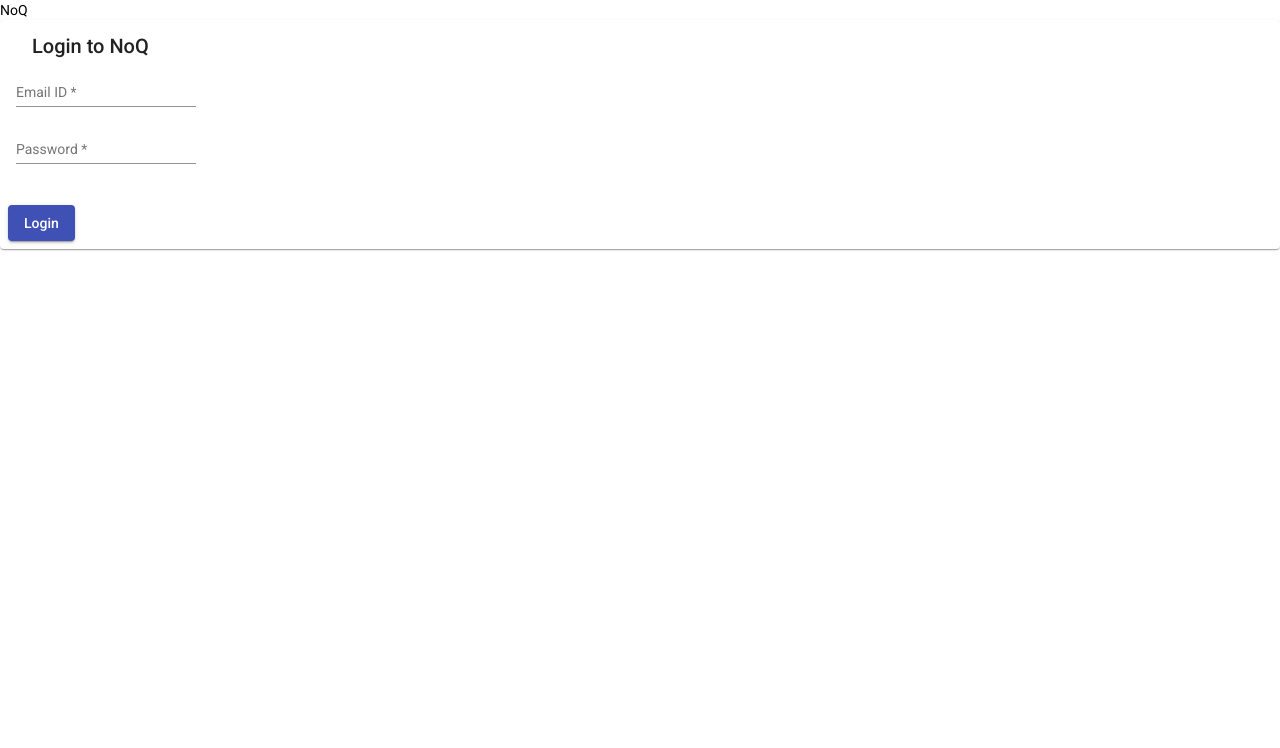
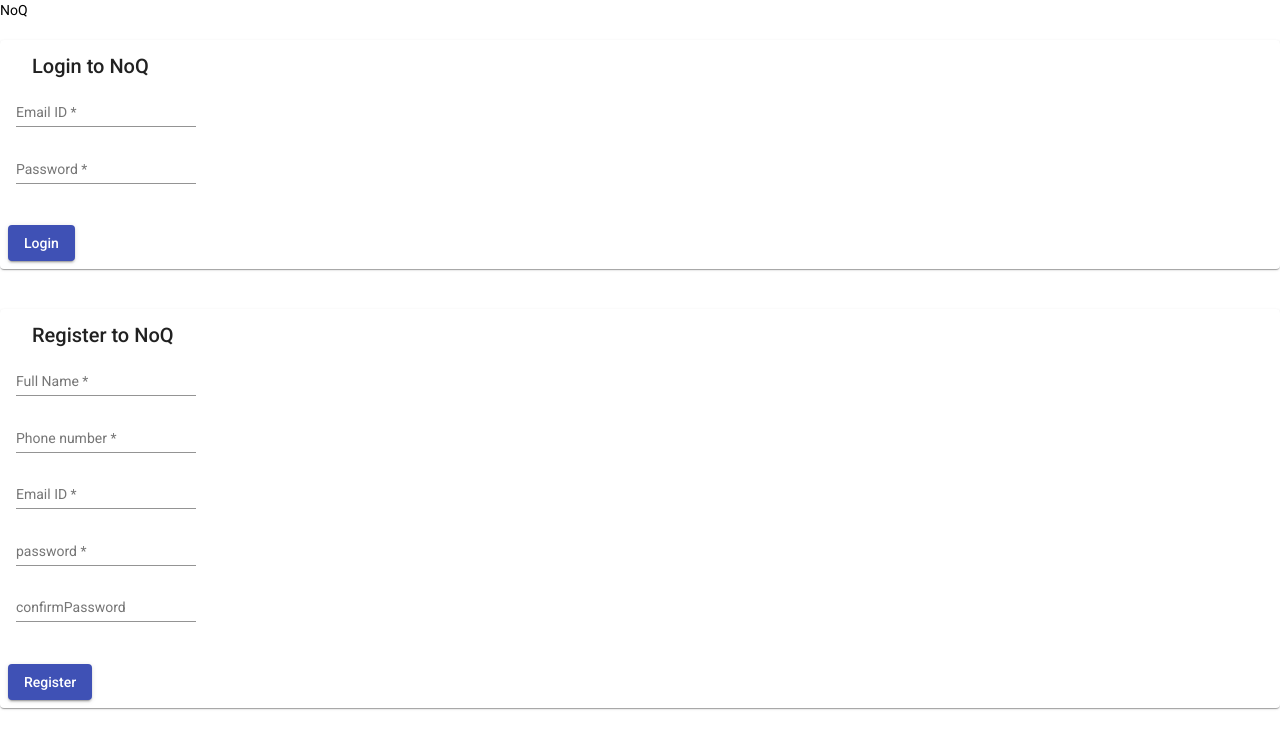
Before and after one commit to chiragmdeekshith/noq-ui, an Angular app: page / in a window 1280 px wide. Shown: the top 748 px of the page. Built offline with nearby package versions, Linux system fonts and the light colour scheme.

Commit message:
register component completed

```diff
--- a/src/app/app.component.html
+++ b/src/app/app.component.html
@@ -1,7 +1,8 @@
 <router-outlet></router-outlet>
 <div>
     NoQ
-    <br/>
+    <br/><br/>
     <user-login></user-login>
-    <!-- <user-register></user-register> -->
+    <br/><br/>
+    <user-register></user-register>
 </div>
--- a/src/app/user/login/login.component.ts
+++ b/src/app/user/login/login.component.ts
@@ -1,6 +1,7 @@
 import { Component, OnInit } from '@angular/core';
 import { FormBuilder, FormGroup, Validators } from '@angular/forms';
-import { LoginRequest } from '../model/login-request.model';
+import { LoginRequest } from './model/login-request.model';
+import { LoginResponse } from './model/login-response.model';
 import { UserService } from '../user.service';
 
 @Component({
@@ -11,27 +12,27 @@
 export class LoginComponent implements OnInit {
 
   loginForm: FormGroup;
-  loginRequest: LoginRequest;
+  loginRequest!: LoginRequest;
+  loginResponse!: LoginResponse;
 
   constructor(private formBuilder: FormBuilder, private userService: UserService) {
     this.loginForm = this.formBuilder.group({
-      emailId: ['', Validators.required],
-      password: ['', Validators.required]
-    });;
-    this.loginRequest = new LoginRequest();
+      emailId: ['', [Validators.required]],
+      password: ['', [Validators.required]]
+    });
   }
 
   ngOnInit(): void {
   }
 
   onClickLogin() {
-    console.log(this.loginForm.value);
+    this.loginRequest = new LoginRequest();
     this.loginRequest.emailId = this.loginForm.value.emailId;
     this.loginRequest.password = this.loginForm.value.password;
 
     this.userService.loginService(this.loginRequest).subscribe(loginResponse =>{
-      console.log(loginResponse);
+      this.loginResponse = loginResponse;
+      console.log(this.loginResponse);
     });
   }
-
 }
--- a/src/app/user/model/login-request.model.ts
+++ b/src/app/user/login/model/login-request.model.ts
@@ -2,7 +2,7 @@
     emailId: string;
     password: string;
 
-    constructor(){
+    constructor() {
         this.emailId = "";
         this.password = "";
     }
--- /dev/null
+++ b/src/app/user/login/model/login-response.model.ts
@@ -0,0 +1,6 @@
+export interface LoginResponse {
+    fullName: string;
+    emailId: string;
+    phone: string;
+    message: string;
+}
--- /dev/null
+++ b/src/app/user/register/model/register-request.model.ts
@@ -0,0 +1,13 @@
+export class RegisterRequest {
+    fullName: string;
+    phone: string;
+    emailId: string;
+    password: string;
+
+    constructor() {
+        this.fullName = "";
+        this.phone = "";
+        this.emailId = "";
+        this.password = "";
+    }
+}
--- /dev/null
+++ b/src/app/user/register/model/register-response.model.ts
@@ -0,0 +1,6 @@
+export interface RegisterResponse {
+    emailId: string;
+    fullName: string;
+    phone: string;
+    message: string;
+}
--- a/src/app/user/register/register.component.html
+++ b/src/app/user/register/register.component.html
@@ -1 +1,58 @@
-<p>Register component</p>
+<form [formGroup]="registerForm" class="form-container">
+    <mat-card>
+        <mat-card-header>
+            <mat-card-title>Register to NoQ</mat-card-title>
+        </mat-card-header>
+        <mat-card-content>
+            <div class="row">
+                <div class="col-md-6">
+                    <mat-form-field class="full-width">
+                        <input formControlName="fullName" matInput type="text" placeholder="Full Name">
+                        <mat-hint style="color: red;"
+                            *ngIf="registerForm.get('fullName')?.touched && registerForm.get('fullName')?.errors">
+                            Full Name is required
+                        </mat-hint>
+                    </mat-form-field>
+                </div><div class="col-md-6">
+                    <mat-form-field class="full-width">
+                        <input formControlName="phone" matInput type="text" placeholder="Phone number">
+                        <mat-hint style="color: red;"
+                            *ngIf="registerForm.get('phone')?.touched && registerForm.get('phone')?.errors">
+                            Phone number is required
+                        </mat-hint>
+                    </mat-form-field>
+                </div>
+                <div class="col-md-6">
+                    <mat-form-field class="full-width">
+                        <input formControlName="emailId" matInput type="text" placeholder="Email ID">
+                        <mat-hint style="color: red;"
+                            *ngIf="registerForm.get('emailId')?.touched && registerForm.get('emailId')?.errors">
+                            Email ID is required
+                        </mat-hint>
+                    </mat-form-field>
+                </div>
+                <div class="col-md-6">
+                    <mat-form-field class="full-width">
+                        <input formControlName="password" matInput type="password" placeholder="password">
+                        <mat-hint style="color: red;"
+                            *ngIf="registerForm.get('password')?.touched && registerForm.get('password')?.errors">
+                            Password is required
+                        </mat-hint>
+                    </mat-form-field>
+                </div>
+                <div class="col-md-6">
+                    <mat-form-field class="full-width">
+                        <input formControlName="confirmPassword" matInput type="password" placeholder="confirmPassword">
+                        <mat-hint style="color: red;"
+                            *ngIf="registerForm.get('confirmPassword') != registerForm.get('confirmPassword')">
+                            Confirm password must match password
+                        </mat-hint>
+                    </mat-form-field>
+                </div>
+            </div>
+        </mat-card-content>
+        <mat-card-actions>
+            <button (click)="onClickRegister()" mat-raised-button color="primary">Register</button>
+        </mat-card-actions>
+    </mat-card>
+</form>
--- a/src/app/user/register/register.component.ts
+++ b/src/app/user/register/register.component.ts
@@ -1,4 +1,9 @@
 import { Component, OnInit } from '@angular/core';
+import { FormBuilder, FormGroup, Validators } from '@angular/forms';
+import { UserService } from '../user.service';
+import { RegisterRequest } from './model/register-request.model';
+import { RegisterResponse } from './model/register-response.model';
+
 
 @Component({
   selector: 'user-register',
@@ -7,9 +12,36 @@
 })
 export class RegisterComponent implements OnInit {
 
-  constructor() { }
+  registerForm: FormGroup;
+  registerRequest!: RegisterRequest;
+  registerResponse!: RegisterResponse;
+
+  constructor(private formBuilder: FormBuilder, private userService: UserService) {
+    this.registerForm = this.formBuilder.group({
+      fullName: ['', [Validators.required]],
+      phone: ['', [Validators.required]],
+      emailId: ['', [Validators.required]],
+      password: ['', [Validators.required]],
+      confirmPassword: ['', []]
+    });
+  }
 
   ngOnInit(): void {
   }
 
+  onClickRegister() {
+    console.log(this.registerForm.value);
+
+    this.registerRequest = new RegisterRequest();
+    this.registerRequest.fullName = this.registerForm.value.fullName;
+    this.registerRequest.phone = this.registerForm.value.phone;
+    this.registerRequest.emailId = this.registerForm.value.emailId;
+    this.registerRequest.password = this.registerForm.value.password;
+
+    this.userService.registerService(this.registerRequest).subscribe(registerResponse => {
+      this.registerResponse = registerResponse;
+      console.log(this.registerResponse);
+    });
+  }
+
 }
--- a/src/app/user/user.service.ts
+++ b/src/app/user/user.service.ts
@@ -1,9 +1,11 @@
 import { Injectable } from '@angular/core';
 import { HttpClient } from '@angular/common/http';
-import { LoginResponse } from './model/login-response.model';
-import { LoginRequest } from './model/login-request.model';
+import { LoginResponse } from './login/model/login-response.model';
+import { LoginRequest } from './login/model/login-request.model';
 import { UserConstant } from './constant/user.constant';
 import { Observable } from 'rxjs';
+import { RegisterRequest } from './register/model/register-request.model';
+import { RegisterResponse } from './register/model/register-response.model';
 
 @Injectable({
   providedIn: 'root'
@@ -21,4 +23,9 @@
     return this.httpClient.post<LoginResponse>(this.url, loginRequest);
   }
 
+  registerService(registerRequest: RegisterRequest){
+    this.url = UserConstant.SERVER_URL + UserConstant.REGISTER_API;
+    return this.httpClient.post<RegisterResponse>(this.url, registerRequest);
+  }
+
 }
```
Also changed, not shown: src/app/user/model/login-response.model.ts (deleted, +0 -13 lines).
